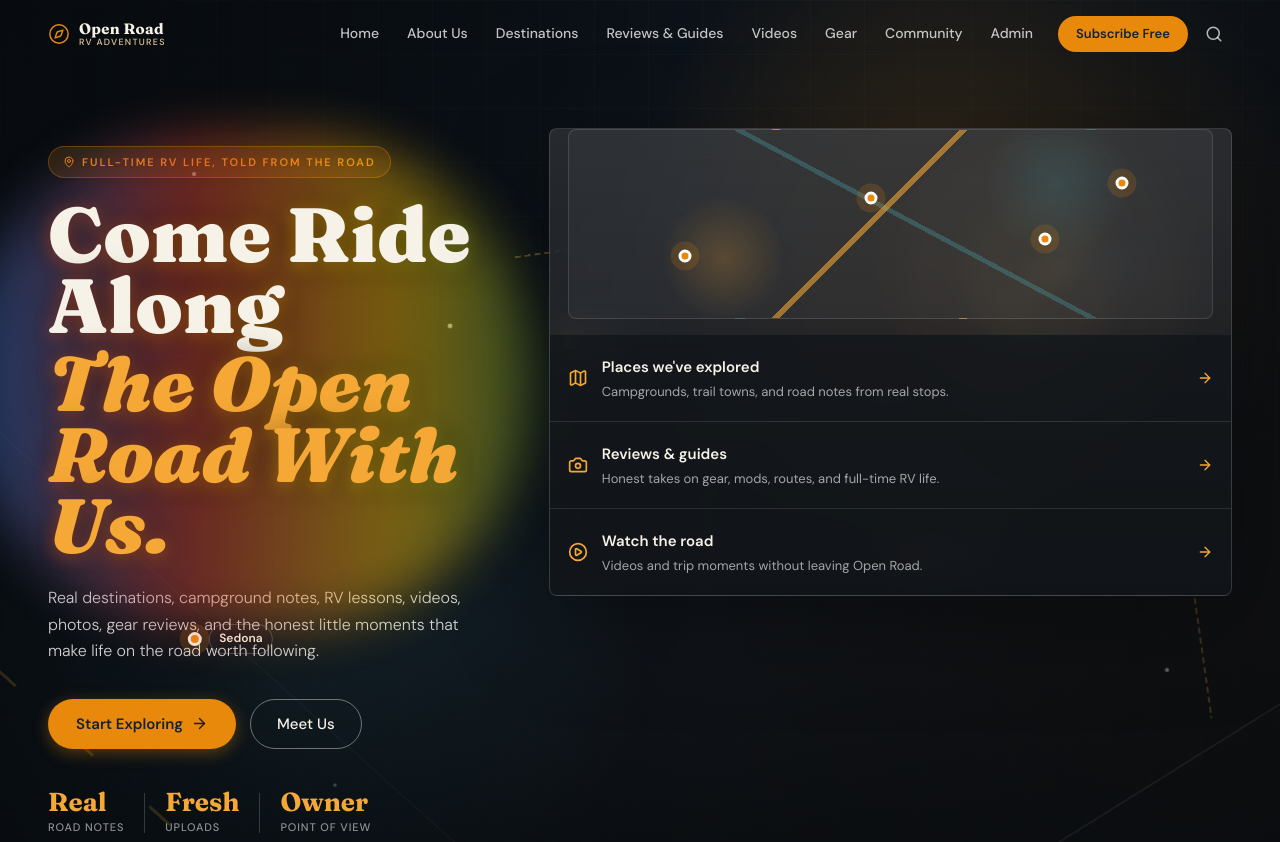
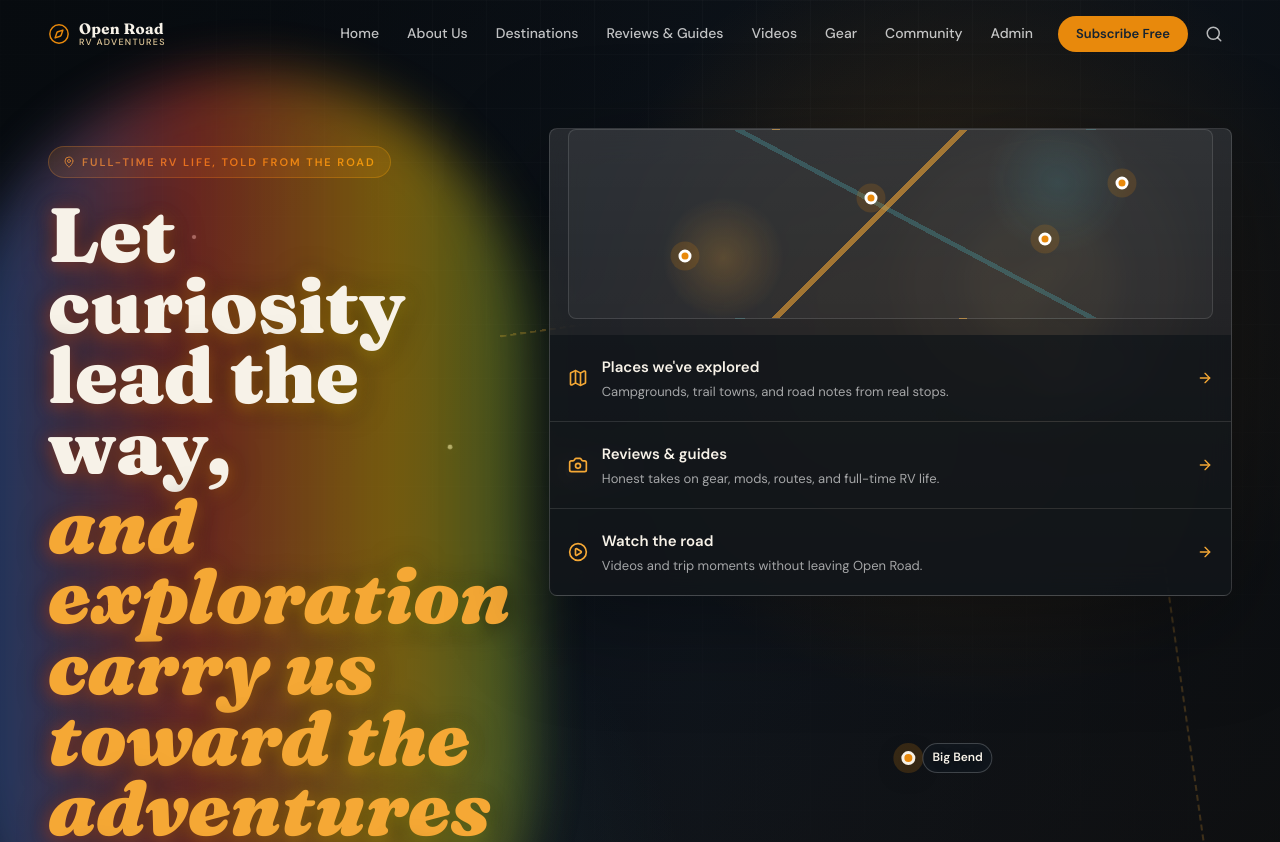
Before and after one commit to davstar1/RV-Adventures, a React (Vite) app: page / in a window 1280 px wide. Shown: the top 842 px of the page. Built offline with nearby package versions, Linux system fonts and the light colour scheme; no server answers; the database is empty.

Commit message:
Update homepage hero quote

```diff
--- a/src/Hero.jsx
+++ b/src/Hero.jsx
@@ -200,12 +200,12 @@ export default function Hero() {
 
           <h1 className="hero-title">
             <span className="hero-title-glow" aria-hidden="true">
-              <span>Come Ride Along</span>
-              <em>The Open Road With Us.</em>
+              <span>Let curiosity lead the way,</span>
+              <em>and exploration carry us toward the adventures that await.</em>
             </span>
             <span className="hero-title-copy">
-              <span>Come Ride Along</span>
-              <em>The Open Road With Us.</em>
+              <span>Let curiosity lead the way,</span>
+              <em>and exploration carry us toward the adventures that await.</em>
             </span>
           </h1>
 
```
